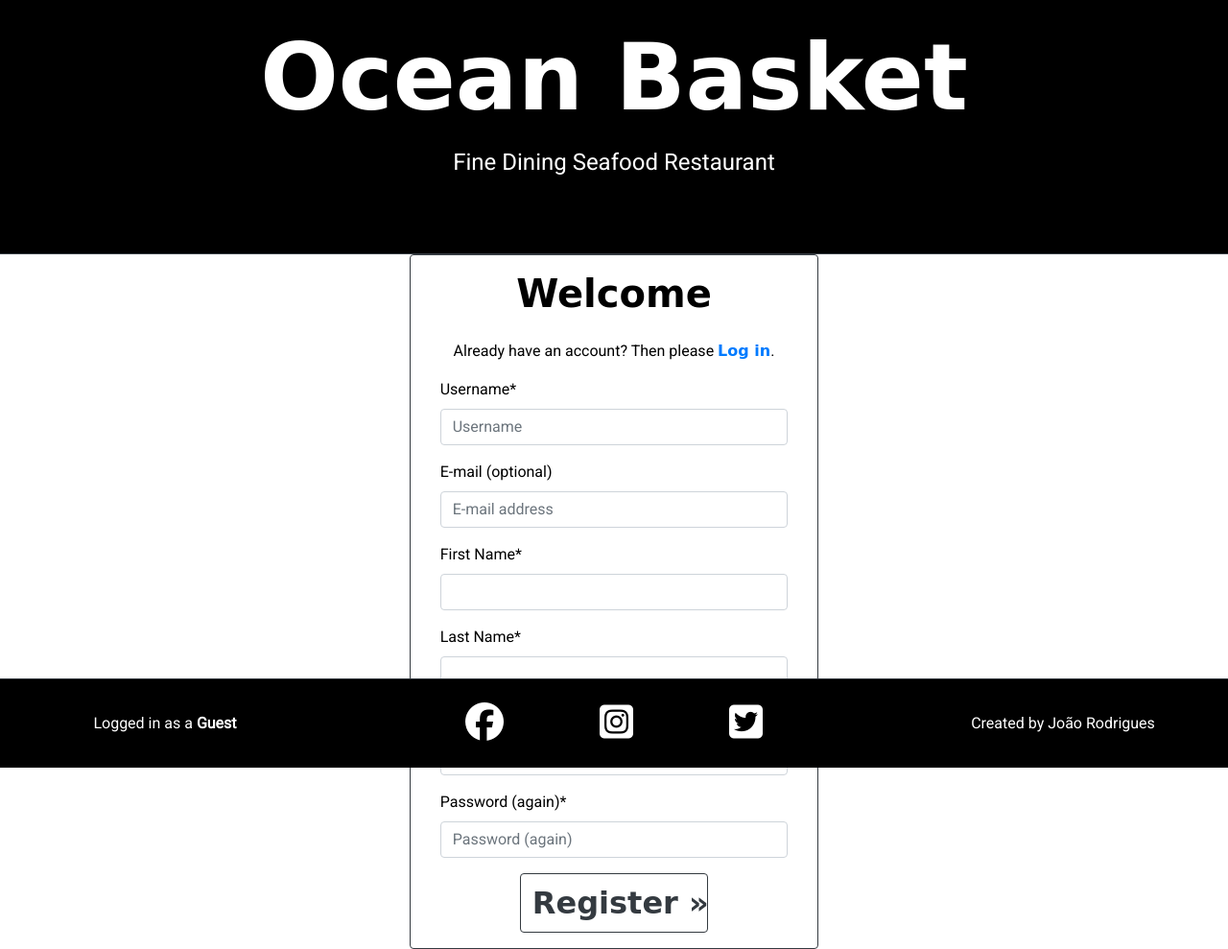
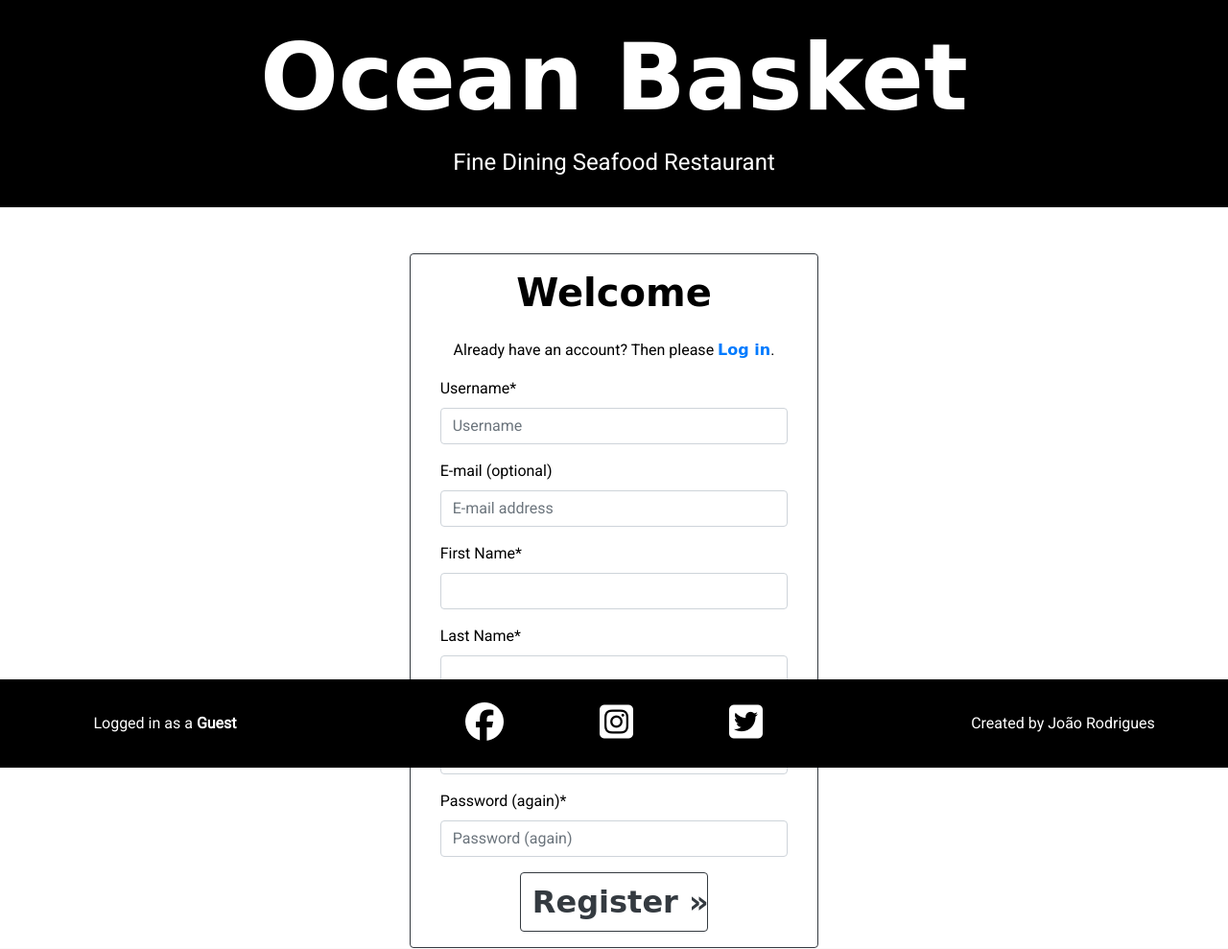
Before and after one commit to Joao4569/ocean-basket-restaurant, a Django app: page /accounts/signup/ in a window 1280 px wide. Shown: the whole page at 96% size. Run offline with Django 3.2, Linux system fonts and the light colour scheme; some libraries are stand-ins or nearby versions; some web fonts are replaced.

Commit message:
style: Revert changes to margin on header

```diff
--- a/templates/online_booking/base.html
+++ b/templates/online_booking/base.html
@@ -17,7 +17,7 @@
 </head>
 
 <body>
-  <header class="container-fluid pb-5 pt-3 border-bottom border-dark">
+  <header class="container-fluid mb-5 pt-3">
     <div class="row">
       <div class="col-12 text-center">
         <a class="nav-link" href="/" aria-label="Link to Home page">
@@ -38,7 +38,7 @@
     {% endblock content %}
   </main>
 
-  <footer class="container-fluid fixed-bottom border-top border-dark">
+  <footer class="container-fluid fixed-bottom">
     <div class="row p-3">
 
       <!-- user login status -->
```
